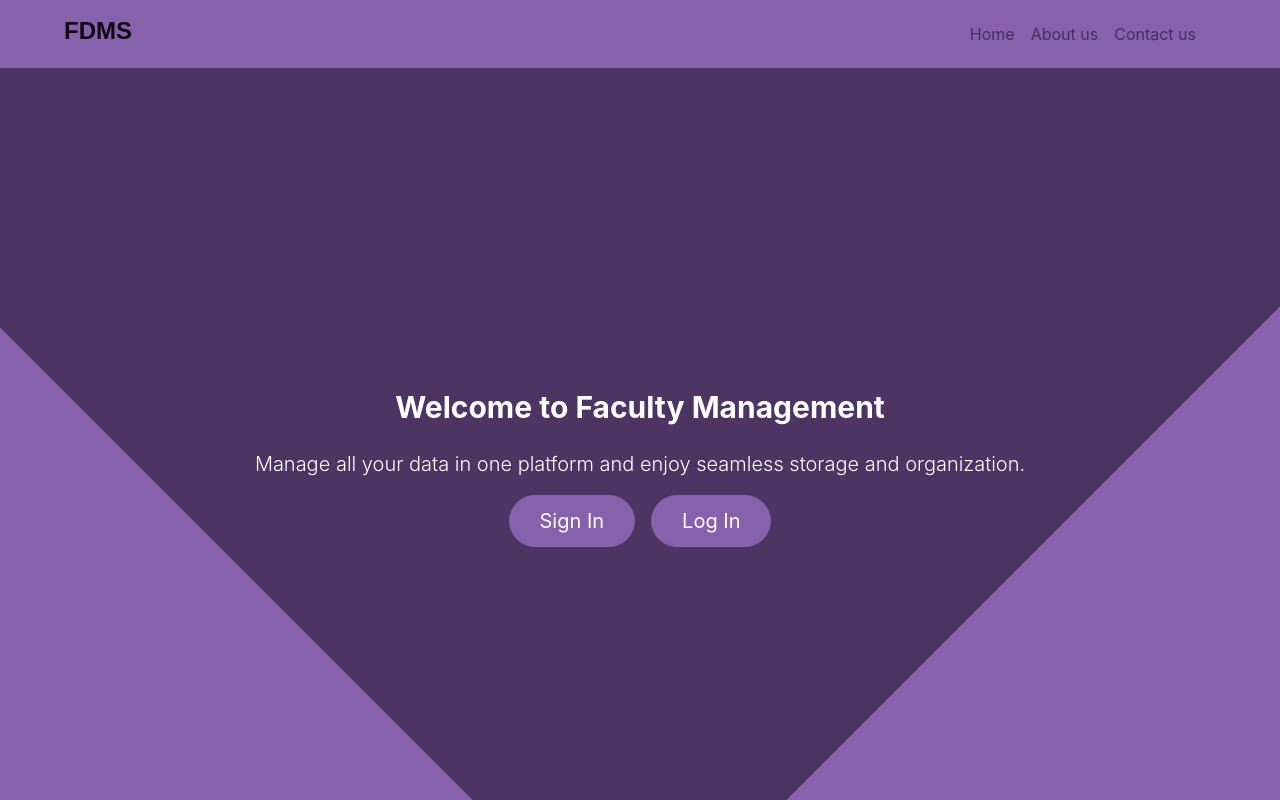
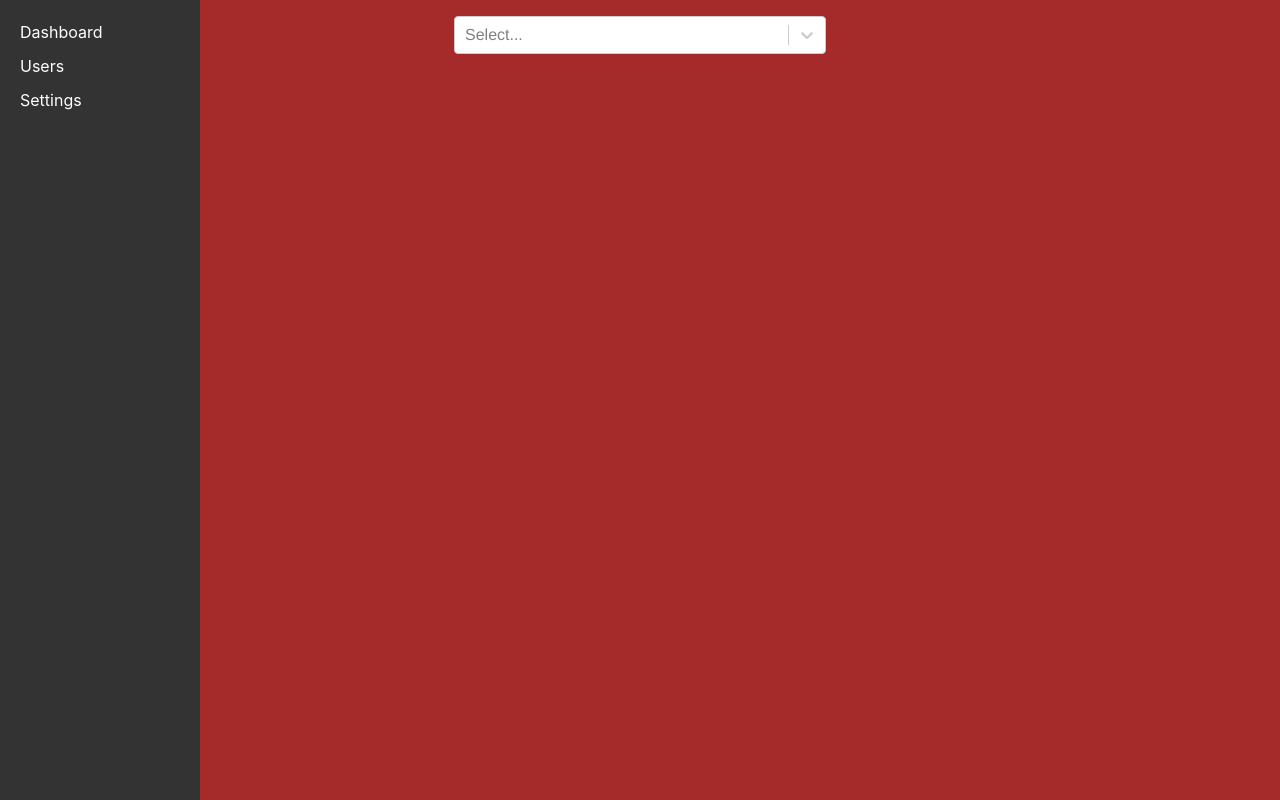
Before and after one commit to Khanshujaath007/fdms-frontend, a React (Create React App) app: page / in a window 1280 px wide. Shown: the top 800 px of the page. Built offline with nearby package versions, Linux system fonts and the light colour scheme.

Commit message:
Added Dashboard Component

```diff
--- a/package.json
+++ b/package.json
@@ -19,6 +19,7 @@
     "react-icons": "^4.10.1",
     "react-router-dom": "^6.14.2",
     "react-scripts": "5.0.1",
+    "react-select": "^5.7.4",
     "react-step-progress-bar": "^1.0.3",
     "web-vitals": "^2.1.4"
   },
--- a/src/App.js
+++ b/src/App.js
@@ -4,14 +4,16 @@ import Header from "./components/Header/Header";
 import Footer from "./components/Footer/Footer";
 import Home from "./components/HomePage/Home";
 import Login from "./components/LoginForm/Loginform";
+import AdminPanel from "./components/Dashboard/AdminPanel";
 function App() {
   return (
     <Router>
       <div className="App">
-        <Routes>
+        <AdminPanel></AdminPanel>
+        {/* <Routes>
           <Route path="/" element={<Home />}></Route>
           <Route path="/login" element={<Login />}></Route>
-        </Routes>
+        </Routes> */}
       </div>
     </Router>
   );
--- /dev/null
+++ b/src/components/Dashboard/AdminPanel.css
@@ -0,0 +1,9 @@
+.main-content {
+  color: black;
+  background-color: brown;
+  height: 100vh;
+  margin: 0;
+  padding: 2px;
+  top: 0;
+  left: 0;
+}
--- /dev/null
+++ b/src/components/Dashboard/AdminPanel.js
@@ -0,0 +1,16 @@
+import LeftMenu from "./LeftMenu";
+import SelectFields from "./SelectFields";
+import "./AdminPanel.css";
+const AdminPanel = () => {
+  return (
+    <>
+      <div className="side-content">
+        <LeftMenu />
+        <div className="main-content">
+          <SelectFields />
+        </div>
+      </div>
+    </>
+  );
+};
+export default AdminPanel;
--- /dev/null
+++ b/src/components/Dashboard/LeftMenu.css
@@ -0,0 +1,25 @@
+/* leftmenu.css */
+.left-menu {
+  position: fixed;
+  top: 0;
+  left: 0;
+  width: 200px;
+  height: 100%;
+  background-color: #333;
+  color: #fff;
+  padding: 20px;
+}
+
+.left-menu ul {
+  list-style: none;
+  padding: 0;
+}
+
+.left-menu li {
+  margin-bottom: 10px;
+  cursor: pointer;
+}
+
+.left-menu li:hover {
+  text-decoration: underline;
+}
--- /dev/null
+++ b/src/components/Dashboard/LeftMenu.js
@@ -0,0 +1,17 @@
+import "./LeftMenu.css";
+
+const LeftMenu = () => {
+  return (
+    <>
+      <div className="left-menu">
+        <ul>
+          <li>Dashboard</li>
+          <li>Users</li>
+          <li>Settings</li>
+          {/* Add more menu items as needed */}
+        </ul>
+      </div>
+    </>
+  );
+};
+export default LeftMenu;
--- /dev/null
+++ b/src/components/Dashboard/SelectFields.css
@@ -0,0 +1,14 @@
+.select-field {
+  font-family: "Franklin Gothic Medium", "Arial Narrow", Arial, sans-serif;
+  color: rgb(23, 152, 203);
+  font-size: medium;
+  display: block;
+  justify-content: center;
+  align-items: center;
+  margin: auto;
+  /* position: fixed; */
+  padding: 14px;
+  max-width: 400px;
+  justify-content: center;
+  align-items: center;
+}
--- /dev/null
+++ b/src/components/Dashboard/SelectFields.js
@@ -0,0 +1,27 @@
+import React from "react";
+import "./SelectFields.css";
+import Select from "react-select";
+import makeAnimated from "react-select/animated";
+const options = [
+  { value: "Firstname", label: "First Name" },
+  { value: "Lastname", label: "Last Name" },
+  { value: "Age", label: "Age" },
+  //more fields
+];
+
+const animatedComponents = makeAnimated();
+
+export default function SelectFields() {
+  return (
+    <div className="select-field">
+      <Select
+        closeMenuOnSelect={false}
+        components={animatedComponents}
+        // defaultValue={options[0]}
+
+        isMulti
+        options={options}
+      />
+    </div>
+  );
+}
```
Also changed, not shown: 1 other file (tests, documents, lock files or other folders).
